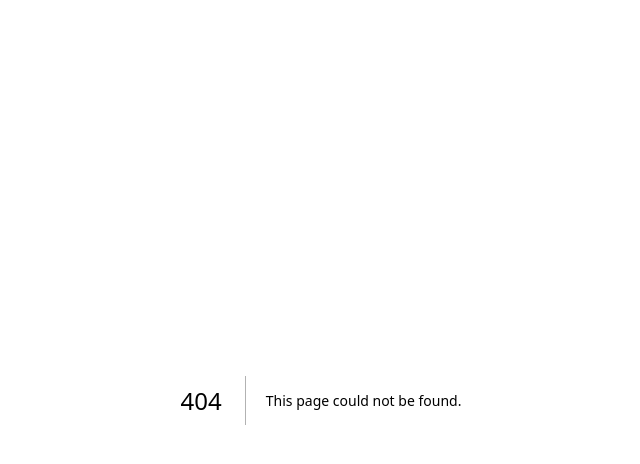
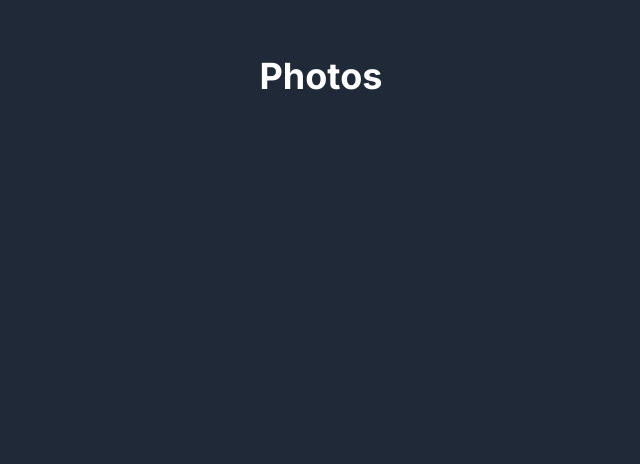
Before and after one commit to Sma-source/photo-app, a Next.js app: page /photos in a window 1280 px wide. Before the commit this address had no page. Shown: the top 464 px of the page, without its empty margins (319-959 px from the left). Built offline with nearby package versions, Linux system fonts and the light colour scheme.

Commit message:
create new page Photos

```diff
--- /dev/null
+++ b/app/photos/page.jsx
@@ -0,0 +1,19 @@
+import React from "react";
+
+const Photos = () => {
+  return (
+    <main className="min-h-screen bg-gray-800 text-white relative p-10">
+      {/* <Nav /> */}
+      <div className="container mx-auto px-4 py-4">
+        <div className="flex flex-col items-center mb-6">
+          <h1 className="text-4xl font-bold mb-4">Photos</h1>
+          {/* <PhotoUploader /> */}
+        </div>
+        {/* <PhotoGrid /> */}
+      </div>
+      <div className="absolute top-4 right-4">{/* <SignOutButton /> */}</div>
+    </main>
+  );
+};
+
+export default Photos;
```
